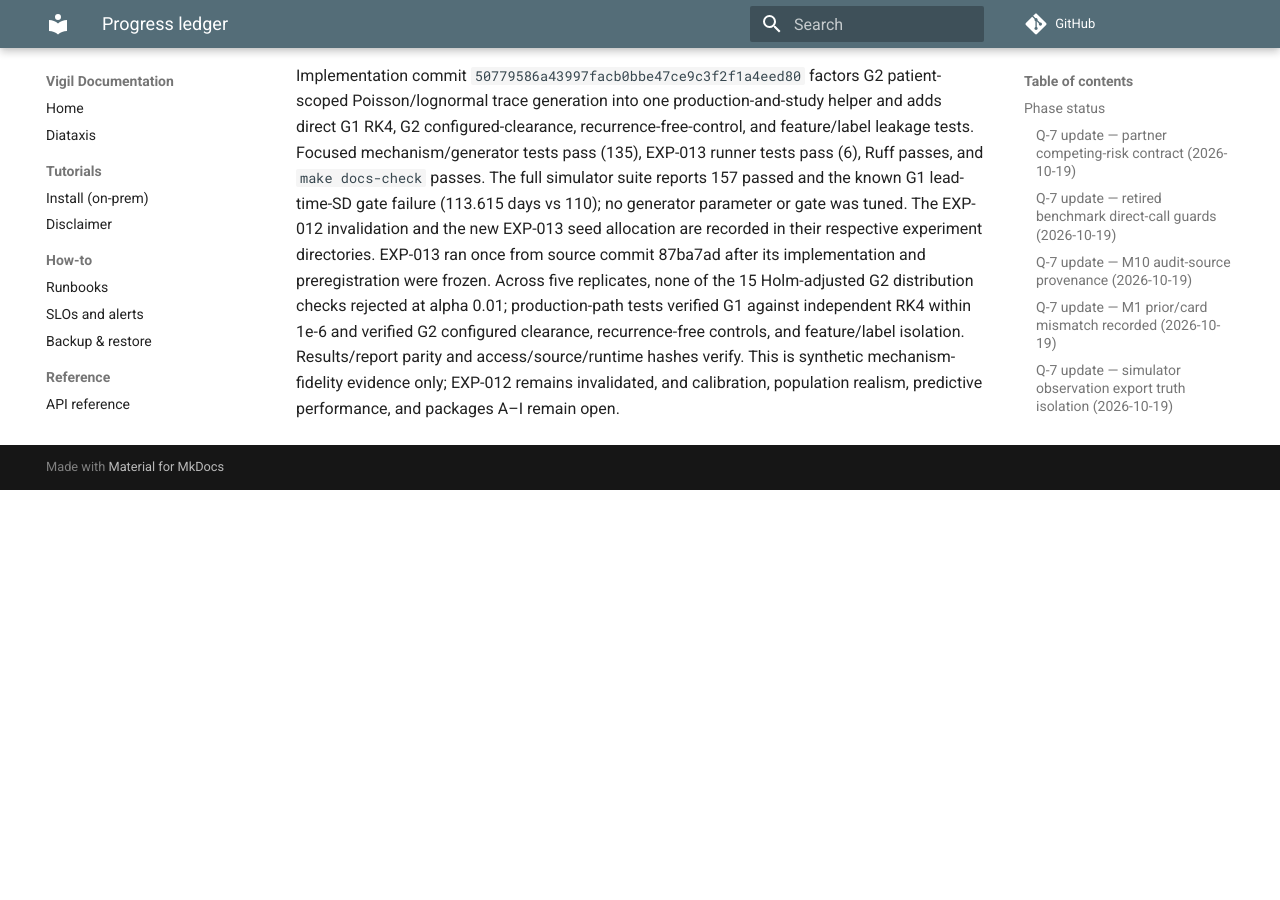
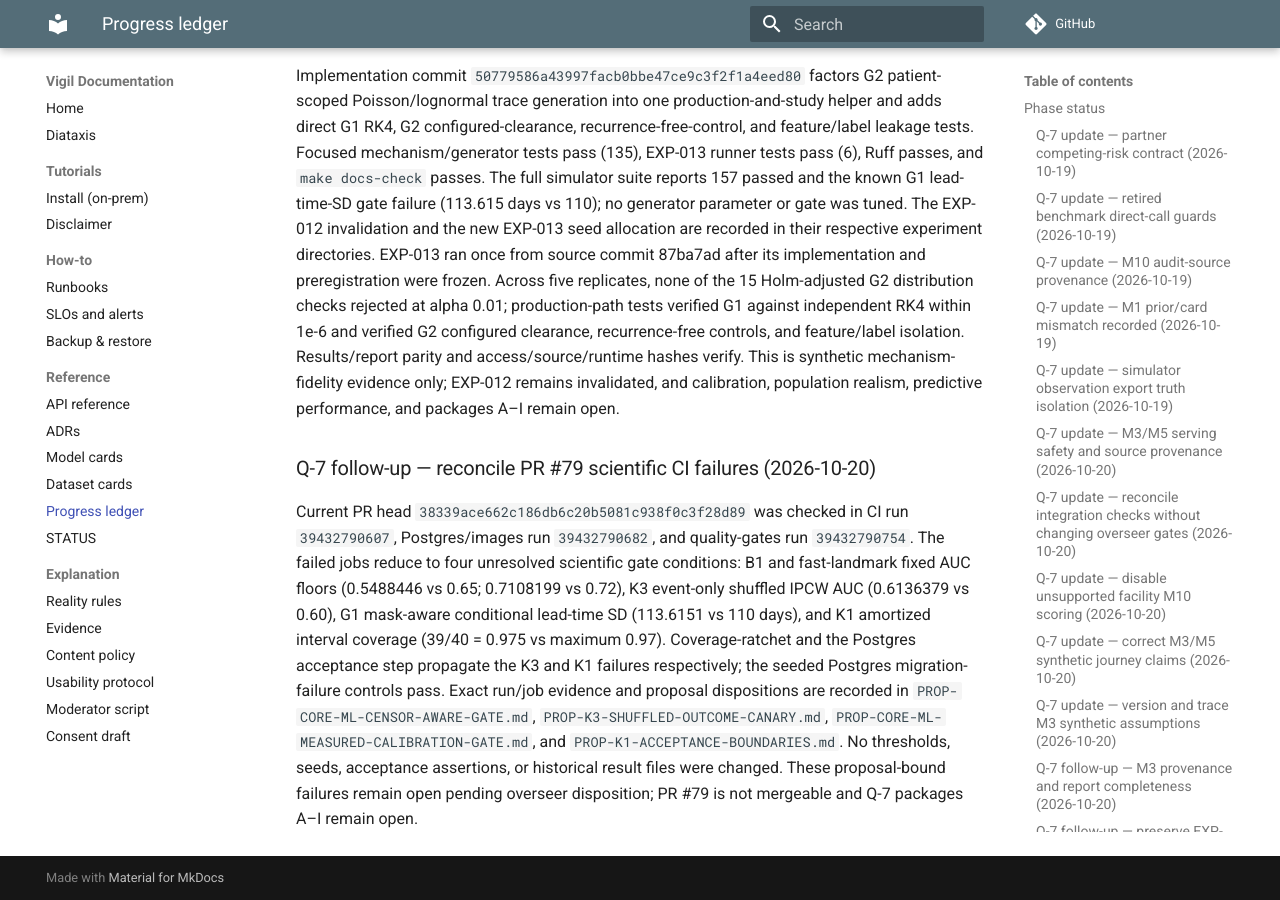
Before and after one commit to gasthecreator/vigil, an MkDocs documentation site: the page built from docs/PROGRESS.md, in a window 1280 px wide and 900 px high, scrolled down 43614 px. Built offline with MkDocs 1.6.1 and Material for MkDocs 9.7.7, drawn with Linux system fonts in a browser that asks for light colours; comment, search, counter and statistics services are not loaded; before the commit the page ends 44104 px from its top, so only the background shows below that.

Commit message:
docs(ml): reconcile latest PR scientific gates

```diff
--- a/docs/PROGRESS.md
+++ b/docs/PROGRESS.md
@@ -396,3 +396,7 @@
 The prompt-to-model audit still said the current G1 had no secretion/clearance and G2 had no Poisson process. Source review found that statement was stale for `balanced_synthetic_core_v4`; G1/G2 implementation exists and 128 focused simulator generator/mechanism tests pass. A deeper audit of EXP-CORE-ML-011 found its RK4 comparison covers the standalone constant-burden transition helper, not the production G1 fixed-grid integration; its report checks G2 event count/time distribution but not the registered amplitude/clearance paths; and G1 replicate rows show zero in G2-only event/person-time fields. The access log's v4 profile hash also differs from the current profile file at that path. Preserved results were not changed or replayed. Crosswalks distinguish v4 from legacy/v1/v3 and label its coefficients uncalibrated; `EXP-CORE-ML-011/RECONCILIATION.md` records the result and profile-hash limits. EXP-CORE-ML-012 was invalidated after test-seed overlap; EXP-CORE-ML-013 ran once from the preregistered fresh seeds; its limited mechanism findings and hashes are recorded in its conclusion and access log. No v4 model-performance study has run; packages A–B remain open.
 
 Implementation commit `50779586a43997facb0bbe47ce9c3f2f1a4eed80` factors G2 patient-scoped Poisson/lognormal trace generation into one production-and-study helper and adds direct G1 RK4, G2 configured-clearance, recurrence-free-control, and feature/label leakage tests. Focused mechanism/generator tests pass (135), EXP-013 runner tests pass (6), Ruff passes, and `make docs-check` passes. The full simulator suite reports 157 passed and the known G1 lead-time-SD gate failure (113.615 days vs 110); no generator parameter or gate was tuned. The EXP-012 invalidation and the new EXP-013 seed allocation are recorded in their respective experiment directories. EXP-013 ran once from source commit 87ba7ad after its implementation and preregistration were frozen. Across five replicates, none of the 15 Holm-adjusted G2 distribution checks rejected at alpha 0.01; production-path tests verified G1 against independent RK4 within 1e-6 and verified G2 configured clearance, recurrence-free controls, and feature/label isolation. Results/report parity and access/source/runtime hashes verify. This is synthetic mechanism-fidelity evidence only; EXP-012 remains invalidated, and calibration, population realism, predictive performance, and packages A–I remain open.
+
+### Q-7 follow-up — reconcile PR #79 scientific CI failures (2026-10-20)
+
+Current PR head `38339ace662c186db6c20b5081c938f0c3f28d89` was checked in CI run `39432790607`, Postgres/images run `39432790682`, and quality-gates run `39432790754`. The failed jobs reduce to four unresolved scientific gate conditions: B1 and fast-landmark fixed AUC floors (0.5488446 vs 0.65; 0.7108199 vs 0.72), K3 event-only shuffled IPCW AUC (0.6136379 vs 0.60), G1 mask-aware conditional lead-time SD (113.6151 vs 110 days), and K1 amortized interval coverage (39/40 = 0.975 vs maximum 0.97). Coverage-ratchet and the Postgres acceptance step propagate the K3 and K1 failures respectively; the seeded Postgres migration-failure controls pass. Exact run/job evidence and proposal dispositions are recorded in `PROP-CORE-ML-CENSOR-AWARE-GATE.md`, `PROP-K3-SHUFFLED-OUTCOME-CANARY.md`, `PROP-CORE-ML-MEASURED-CALIBRATION-GATE.md`, and `PROP-K1-ACCEPTANCE-BOUNDARIES.md`. No thresholds, seeds, acceptance assertions, or historical result files were changed. These proposal-bound failures remain open pending overseer disposition; PR #79 is not mergeable and Q-7 packages A–I remain open.
--- a/docs/audits/CORE-ML-RERUN-2026-10.md
+++ b/docs/audits/CORE-ML-RERUN-2026-10.md
@@ -129,3 +129,7 @@
 ## Follow-up: balanced core v4 mechanism scope and EXP-CORE-ML-011 audit
 
 The v3 finding above that G1 still used direct burden mapping and G2 fixed bursts is historical for the v3 profile. `balanced_synthetic_core_v4` now implements configured G1 secretion/clearance and G2 Poisson shot noise; EXP-CORE-ML-011 records partial synthetic mechanism evidence at source SHA `7bb5533a29df6af8a73d69690065da02d547d992`. A result/report audit found its G1 RK4 comparison exercises `propagate_first_order_secretion`, while production G1 calls `evaluate_first_order_on_fixed_grid`; its G2 report covers event counts/times but not the registered amplitude-distribution and clearance-path checks. Its G1 replicate table also prints zero for G2-only event/person-time fields; those zeros are not G1 recurrence counts. The original artifacts remain unchanged and the precise limits are in `experiments/EXP-CORE-ML-011/RECONCILIATION.md`. EXP-CORE-ML-012 was invalidated before analysis after a test generated registered replicate-0 prefixes. EXP-CORE-ML-013 ran once on fresh disjoint seeds; all five Holm-adjusted diagnostic families had no rejection, production-path checks and saved-report parity passed, and no EXP-011/012 outputs were reused. Its conclusion limits the evidence to synthetic mechanism fidelity. V4 parameters remain uncalibrated and EXP-008 remains a v1 study, so no v4 model-performance result exists.
+
+## PR #79 CI reconciliation — 2026-10-20
+
+At branch head `38339ace662c186db6c20b5081c938f0c3f28d89`, CI run `39432790607`, Postgres/images run `39432790682`, and quality-gates run `39432790754` completed. The failed check jobs map to four scientific gate failures documented in their proposals: fixed B1 and fast-landmark AUC floors; the event-only K3 shuffle canary; the mask-aware G1 conditional lead-time SD boundary; and the frozen K1 finite-sample coverage boundary. Coverage-ratchet and the Postgres acceptance jobs propagate the K3 and K1 failures. Seeded migration-failure controls passed. Other checks, including claims/governance and clean-clone reproducibility, passed. No test, threshold, random seed, or historical result was altered to clear CI. The proposals record exact findings; gate designs remain pending overseer disposition, so the PR is not mergeable.
```
Also changed, not shown: docs/proposals/PROP-CORE-ML-CENSOR-AWARE-GATE.md (+2 -0 lines), docs/proposals/PROP-CORE-ML-MEASURED-CALIBRATION-GATE.md (+1 -0 lines), docs/proposals/PROP-K1-ACCEPTANCE-BOUNDARIES.md (+2 -0 lines), docs/proposals/PROP-K3-SHUFFLED-OUTCOME-CANARY.md (+2 -0 lines).
